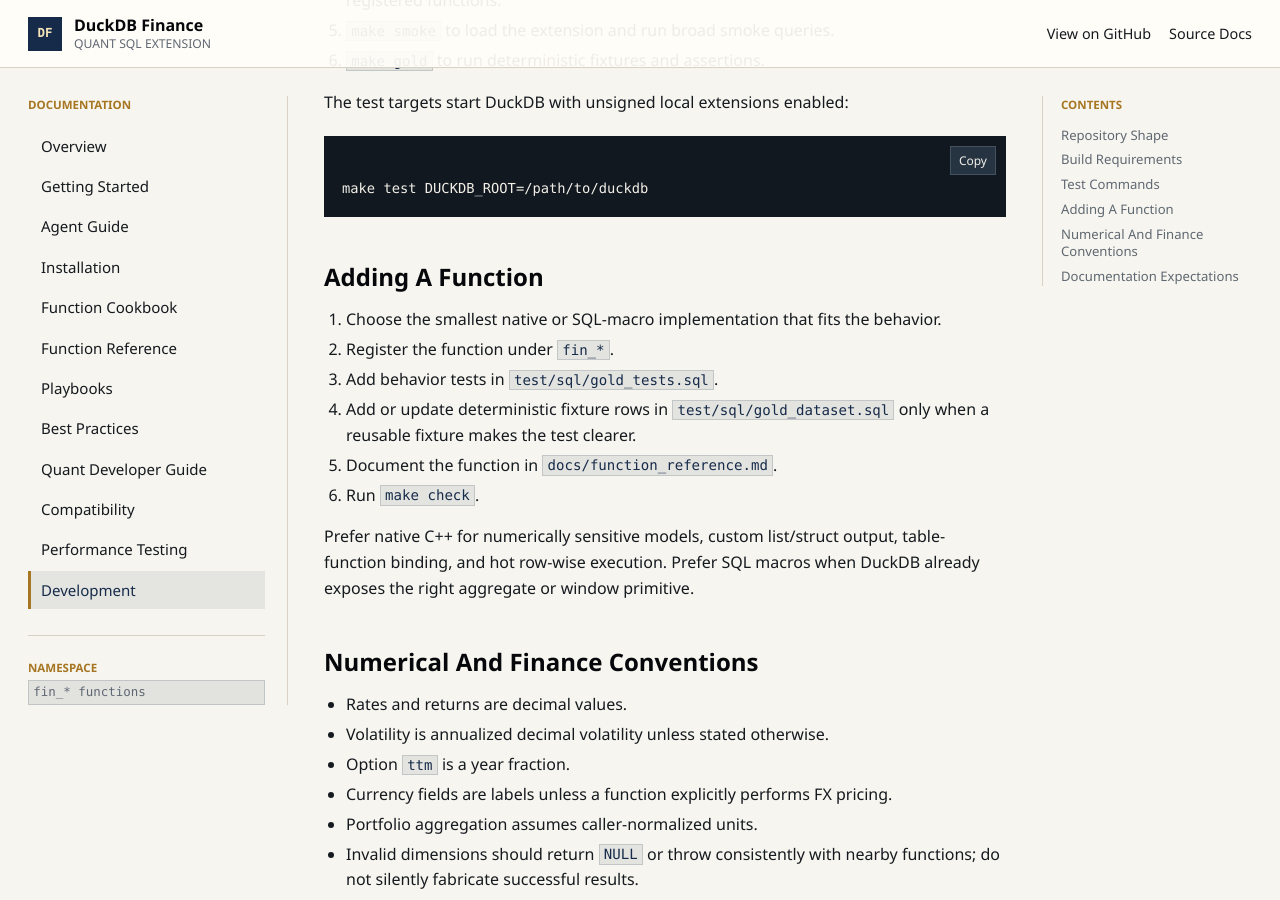
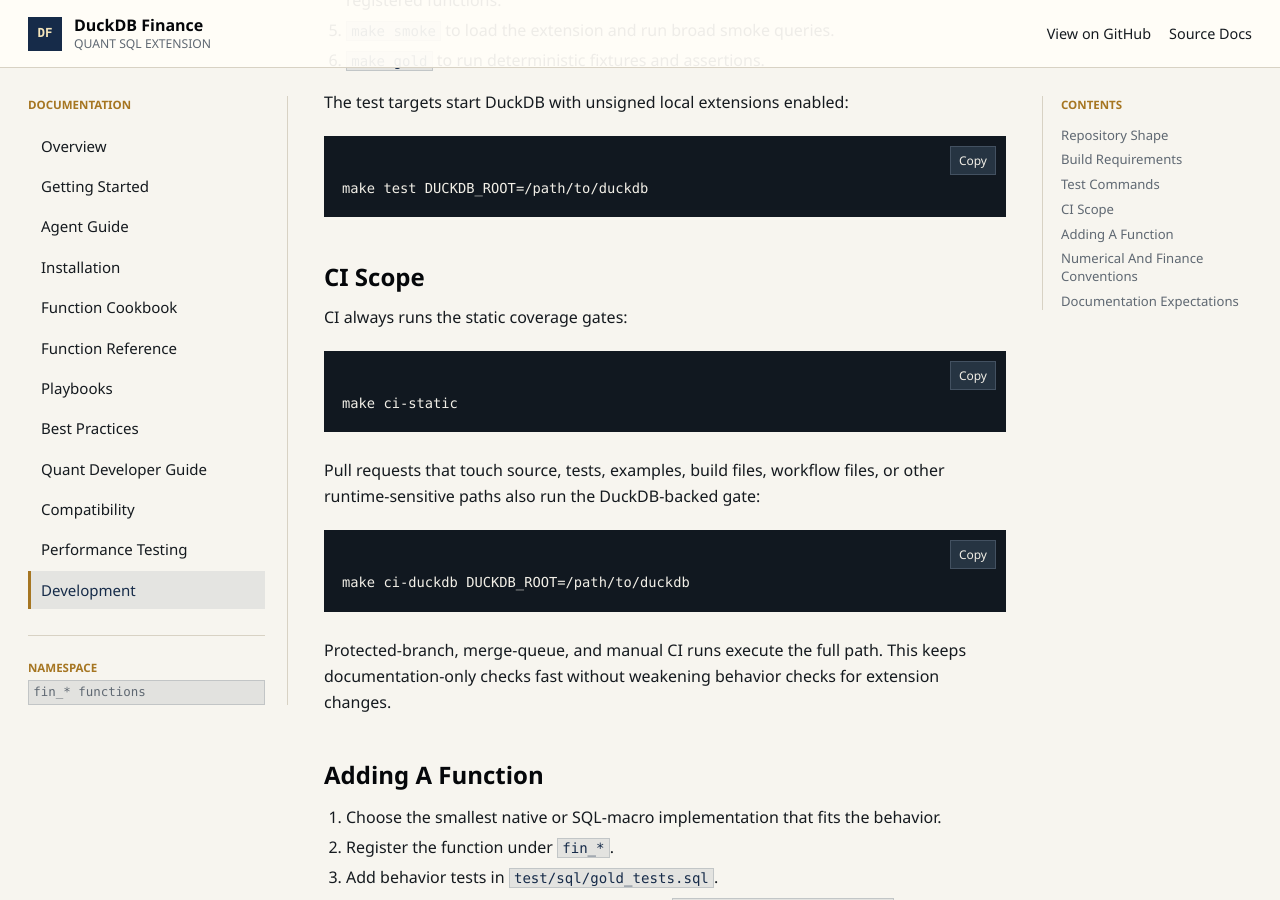
Before and after one commit to leonardovida/duckdb-finance, a Jekyll site: the page built from docs/development.md, in a window 1280 px wide and 900 px high, scrolled down 1858 px. Built offline with Jekyll 4.4.1, drawn with Linux system fonts in a browser that asks for light colours.

Commit message:
ci: skip duckdb build for static-only prs

````diff
--- a/docs/development.md
+++ b/docs/development.md
@@ -66,6 +66,25 @@ The test targets start DuckDB with unsigned local extensions enabled:
 make test DUCKDB_ROOT=/path/to/duckdb
 ```
 
+## CI Scope
+
+CI always runs the static coverage gates:
+
+```sh
+make ci-static
+```
+
+Pull requests that touch source, tests, examples, build files, workflow files,
+or other runtime-sensitive paths also run the DuckDB-backed gate:
+
+```sh
+make ci-duckdb DUCKDB_ROOT=/path/to/duckdb
+```
+
+Protected-branch, merge-queue, and manual CI runs execute the full path. This
+keeps documentation-only checks fast without weakening behavior checks for
+extension changes.
+
 ## Adding A Function
 
 1. Choose the smallest native or SQL-macro implementation that fits the
````
Also changed, not shown: .github/workflows/ci.yml, 1 other file.
